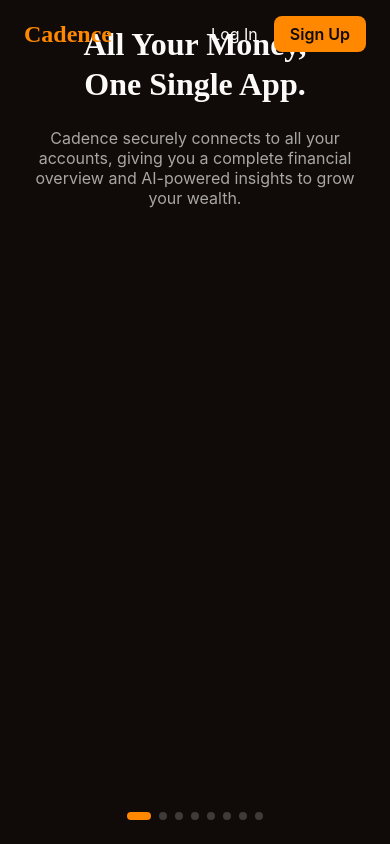
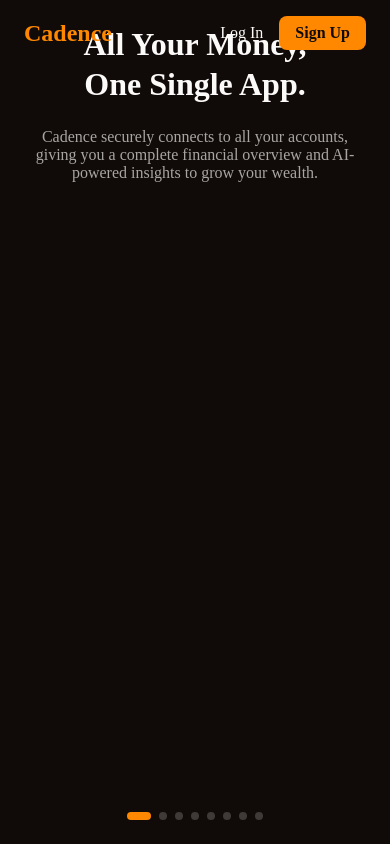
Before and after one commit to vstalingrady/Cadence, a React Native app: screen / in a window 390 px wide. Built offline with nearby package versions, Linux system fonts and the light colour scheme.

Commit message:
fix: try base font family names without weight suffixes

```diff
--- a/src/theme/theme.ts
+++ b/src/theme/theme.ts
@@ -12,13 +12,13 @@
     destructive: '#EF4444',
   },
   fonts: {
-    sans: 'System',
-    sansLight: 'System',
-    sansMedium: 'System',
-    sansBold: 'System',
-    serif: 'serif',
-    serifMedium: 'serif',
-    serifBold: 'serif',
+    sans: 'PlusJakartaSans',
+    sansLight: 'PlusJakartaSans',
+    sansMedium: 'PlusJakartaSans',
+    sansBold: 'PlusJakartaSans',
+    serif: 'Domine',
+    serifMedium: 'Domine',
+    serifBold: 'Domine',
   },
   fontSizes: {
     small: 12,
```
